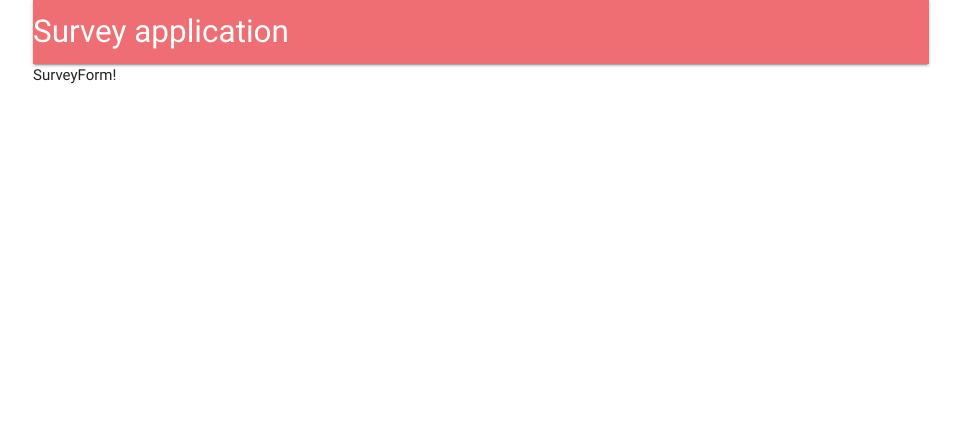
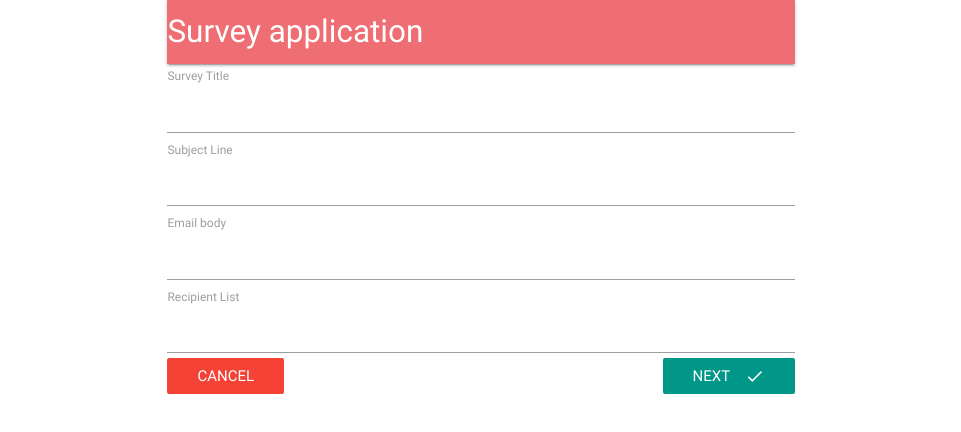
Before and after one commit to trungh13/-survey-mern, a React (Create React App) app in the folder client/: page /surveys/new in a window 1280 px wide. Shown: the top 432 px of the page, without its empty margins (159-1120 px from the left). Built offline with nearby package versions, Linux system fonts and the light colour scheme; no server answers.

Commit message:
basic validate & email validate with reduxForm

```diff
--- a/client/src/components/App.js
+++ b/client/src/components/App.js
@@ -19,12 +19,12 @@ class App extends Component {
     return (
       <div className="container">
         <BrowserRouter>
-          <React.Fragment>
+          <div className="container">
             <Header />
             <Route exact path="/" component={Landing} />
             <Route exact path="/surveys" component={Dashboard} />
             <Route exact path="/surveys/new" component={SurveyNew} />
-          </React.Fragment>
+          </div>
         </BrowserRouter>
       </div>
     );
@@ -32,10 +32,10 @@ class App extends Component {
 }
 
 App.propTypes = {
-  fetchUser: PropTypes.func.isRequired
+  fetchUser: PropTypes.func.isRequired,
 };
 
 export default connect(
   null,
-  actions
+  actions,
 )(App);
--- /dev/null
+++ b/client/src/components/surveys/SurveyField.js
@@ -0,0 +1,29 @@
+import React from 'react';
+import PropTypes from 'prop-types';
+
+const SurveyField = ({ input = {}, label, meta: { error, touched } }) => (
+  <div>
+    <label htmlFor={input.name}>
+      {label}
+      <input {...input} id={input.name} style={{ marginBottom: '5px' }} />
+    </label>
+    <div className="red-text">{touched && error}</div>
+  </div>
+);
+
+SurveyField.propTypes = {
+  input: PropTypes.shape.isRequired,
+  label: PropTypes.string.isRequired,
+  meta: PropTypes.shape({
+    touched: PropTypes.bool,
+    error: PropTypes.string,
+  }),
+};
+SurveyField.defaultProps = {
+  meta: {
+    touched: false,
+    error: '',
+  },
+};
+
+export default SurveyField;
--- a/client/src/components/surveys/SurveyForm.js
+++ b/client/src/components/surveys/SurveyForm.js
@@ -1,15 +1,51 @@
 import React, { Component } from 'react';
 import { reduxForm, Field } from 'redux-form';
+import { Link } from 'react-router-dom';
+import _ from 'lodash';
 import PropTypes from 'prop-types';
 
-export class SurveyForm extends Component {
-  static propTypes = {};
+import SurveyField from './SurveyField';
+import validateEmails from '../../utils/validateEmails';
 
-  render() {
-    return <div>SurveyForm!</div>;
-  }
+const FIELDS = [
+  { label: 'Survey Title', type: 'text', name: 'title' },
+  { label: 'Subject Line', type: 'text', name: 'subject' },
+  { label: 'Email body', type: 'text', name: 'emailBody' },
+  { label: 'Recipient List', type: 'text', name: 'recipients' },
+];
+const SurveyForm = ({ handleSubmit }) => {
+  const renderFields = () => _.map(FIELDS, ({ label, name, type }) => (
+      <Field component={SurveyField} type={type} label={label} name={name} key={name} />
+  ));
+  return (
+    <div>
+      <form onSubmit={handleSubmit(values => console.log('values', values))}>
+        {renderFields()}
+        <Link className="red btn-flat white-text" to="/surveys">
+          Cancel
+        </Link>
+        <button className="teal btn-flat right white-text" type="submit">
+          Next <i className="material-icons right">done</i>
+        </button>
+      </form>
+    </div>
+  );
+};
+function validate(values) {
+  const errors = {};
+  errors.recipients = validateEmails(values.recipients || '');
+  _.each(FIELDS, ({ label, name }) => {
+    if (!values[name]) {
+      errors[name] = `You must provide ${label}`;
+    }
+  });
+
+  return errors;
 }
-
+SurveyForm.propTypes = {
+  handleSubmit: PropTypes.func.isRequired,
+};
 export default reduxForm({
-  form: 'surveyForm'
+  validate,
+  form: 'surveyForm',
 })(SurveyForm);
--- a/client/src/components/surveys/SurveyNew.js
+++ b/client/src/components/surveys/SurveyNew.js
@@ -1,18 +1,12 @@
-import React, { Component } from 'react';
+import React from 'react';
 import PropTypes from 'prop-types';
 
 import SurveyForm from './SurveyForm';
 
-export class SurveyNew extends Component {
-  static propTypes = {};
-
-  render() {
-    return (
-      <div>
-        <SurveyForm />
-      </div>
-    );
-  }
-}
+const SurveyNew = () => (
+  <div>
+    <SurveyForm />
+  </div>
+);
 
 export default SurveyNew;
--- /dev/null
+++ b/client/src/utils/validateEmails.js
@@ -0,0 +1,13 @@
+const emailRegex = /^(([^<>()[\]\\.,;:\s@"]+(\.[^<>()[\]\\.,;:\s@"]+)*)|(".+"))@((\[[0-9]{1,3}\.[0-9]{1,3}\.[0-9]{1,3}\.[0-9]{1,3}])|(([a-zA-Z\-0-9]+\.)+[a-zA-Z]{2,}))$/;
+
+export default (emails) => {
+  const invalidEmails = emails
+    .split(',')
+    .map(email => email.trim())
+    .filter(email => emailRegex.test(email) === false);
+
+  if (invalidEmails.length) {
+    return `These email are invalid: ${invalidEmails}`;
+  }
+  return null;
+};
```
Also changed, not shown: client/package.json (+8 -0 lines), client/src/components/Dashboard.js (+3 -4 lines), client/src/components/Landing.js (+4 -4 lines), 1 other file (tests, documents, lock files or other folders).
